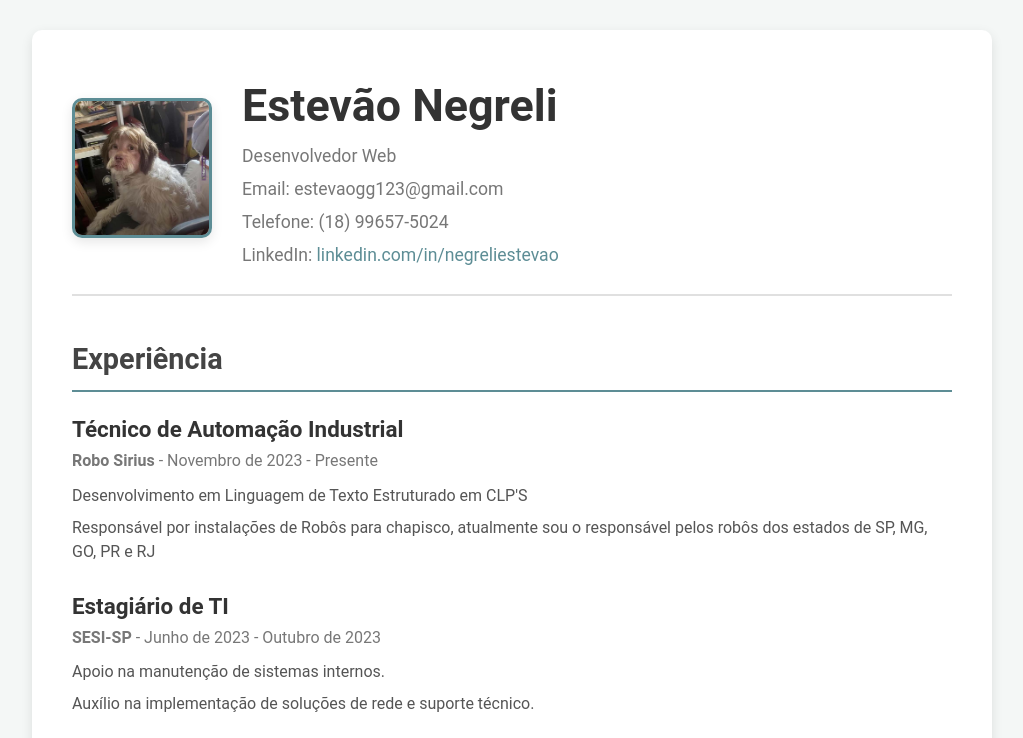
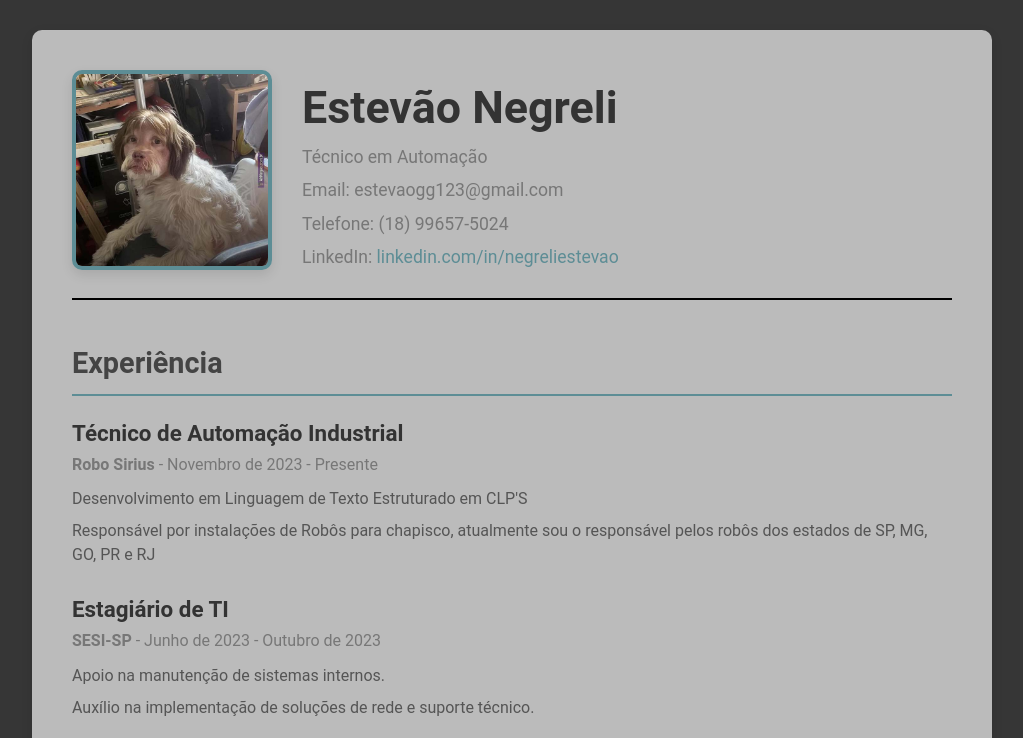
Before and after one commit to enegreeli/CurriculoESTEVAO, a plain HTML site: page index.html in a window 1280 px wide. Shown: the top 738 px of the page, without its empty margins (128-1151 px from the left). Drawn offline with Linux system fonts and the light colour scheme.

Commit message:
Add files via upload
Finalizado

```diff
--- a/index.html
+++ b/index.html
@@ -15,7 +15,7 @@
                 </div>
                 <div class="info-texto">
                     <h1>Estevão Negreli</h1>
-                    <p class="cargo">Desenvolvedor Web</p>
+                    <p class="cargo">Técnico em Automação</p>
                     <p>Email: estevaogg123@gmail.com</p>
                     <p>Telefone: (18) 99657-5024</p>
                     <p>LinkedIn: <a href="https://www.linkedin.com/in/negreliestevao" target="_blank">linkedin.com/in/negreliestevao</a></p>
--- a/style.css
+++ b/style.css
@@ -6,7 +6,7 @@
 
 body {
     font-family: 'Roboto', sans-serif;
-    background-color: #f4f7f6;
+    background-color: #363636;
     color: #333;
     line-height: 1.6;
     padding: 30px;
@@ -16,7 +16,7 @@ body {
     width: 85%;
     max-width: 960px;
     margin: 0 auto;
-    background-color: #ffffff;
+    background-color: #bbbbbb;
     padding: 40px;
     border-radius: 10px;
     box-shadow: 0 4px 12px rgba(0, 0, 0, 0.1);
@@ -26,7 +26,7 @@ header {
     display: flex;
     align-items: center;
     margin-bottom: 40px;
-    border-bottom: 2px solid #e0e0e0;
+    border-bottom: 2px solid #000000;
     padding-bottom: 20px;
 }
 
@@ -40,12 +40,12 @@ header {
 }
 
 .foto-perfil {
-    width: 140px;
-    height: 140px;
+    width: 200px;
+    height: 200px;
     object-fit: cover;
     border-radius: 10px;
-    border: 3px solid #5d8d95;
-    box-shadow: 0 4px 12px rgba(0, 0, 0, 0.1);
+    border: 4px solid #5d8d95;
+    box-shadow: 0 5px 12px rgba(0, 0, 0, 0.1);
 }
 
 .info-texto h1 {
```
